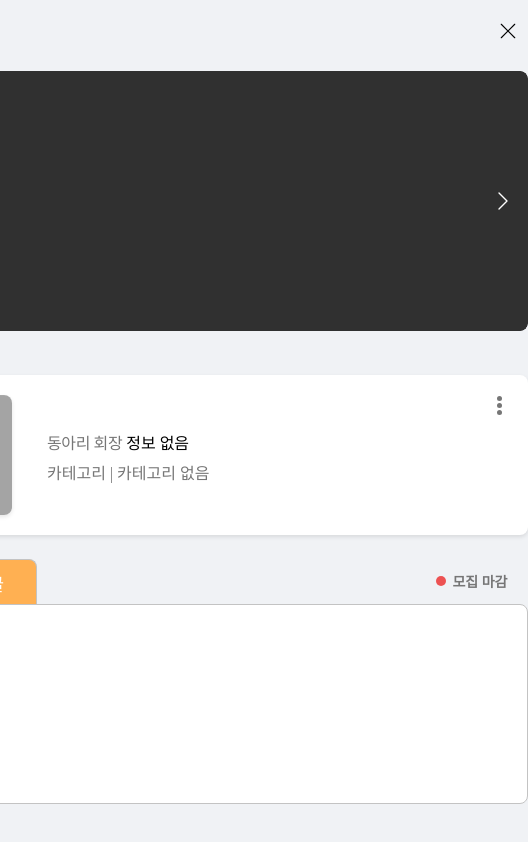
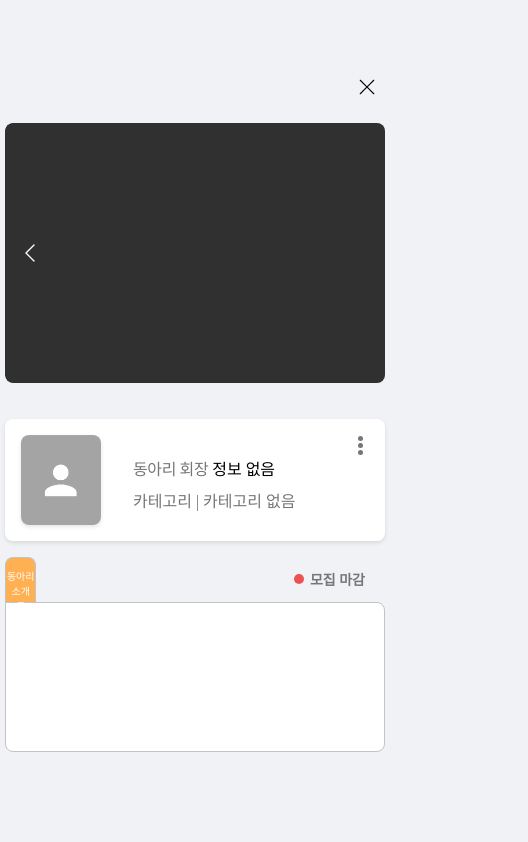
Before and after one commit to USW-Circle-Link/USW-Circle-Link-Web, a Vue app: page /club-popup in a window 390 px wide. Shown: the whole page, 528 px wide, since content can reach past the window. Built offline with nearby package versions, Linux system fonts and the light colour scheme.

Commit message:
팝업 반응형

```diff
--- a/src/components/Admin/ClubInfoPopup.vue
+++ b/src/components/Admin/ClubInfoPopup.vue
@@ -253,21 +253,37 @@ export default {
 <style scoped>
 .club-profile {
   width: 100%;
+  min-width: 380px;
   min-height: 100vh;
   background: #F0F2F5;
   display: flex;
   justify-content: center;
   align-items: center;
-  padding: 32px;
+  padding: 16px;
   box-sizing: border-box;
 }
 
+@media (min-width: 768px) {
+  .club-profile {
+    padding: 32px;
+  }
+}
+
 .content-container {
-  width: 665px; /* 모든 섹션의 너비를 665px로 통일 */
+  width: 100%;
+  max-width: 665px;
+  min-width: 380px;
   display: flex;
   flex-direction: column;
-  gap: 24px; /* 모든 섹션 사이의 간격을 일관되게 설정 */
+  gap: 16px; /* 모든 섹션 사이의 간격을 일관되게 설정 */
   align-items: center;
+  box-sizing: border-box;
+}
+
+@media (min-width: 768px) {
+  .content-container {
+    gap: 24px;
+  }
 }
 
 .slider-wrapper {
@@ -281,39 +297,79 @@ export default {
 }
 
 .ClubInfo {
-  width: 626px;
+  width: 100%;
   background-color: #fff;
   border-radius: 8px;
-  padding: 20px;
+  padding: 16px;
   display: flex;
   align-items: center;
   box-shadow: 0 2px 4px rgba(0, 0, 0, 0.1);
   position: relative;
+  box-sizing: border-box;
+  flex-wrap: wrap;
+  gap: 16px;
+}
+
+@media (min-width: 768px) {
+  .ClubInfo {
+    padding: 20px;
+    flex-wrap: nowrap;
+    gap: 0;
+  }
 }
 
 .ClubInfo .logo {
-  margin-left: 20px; /* Adjust the value as needed */
+  margin-left: 0;
+  margin-right: 16px;
+}
+
+@media (min-width: 768px) {
+  .ClubInfo .logo {
+    margin-left: 20px;
+    margin-right: 35px;
+  }
 }
 
 .club-details .clubname {
-  font-size: 24px;
+  font-size: 20px;
   font-weight: 600;
   margin: 0;
   color: #333;
+  word-break: break-word;
+}
+
+@media (min-width: 768px) {
+  .club-details .clubname {
+    font-size: 24px;
+  }
 }
 
 .logo {
-  width: 110px;
-  height: 120px;
+  width: 80px;
+  height: 90px;
   object-fit: cover;
   border-radius: 8px;
-  margin-right: 35px;
   box-shadow: 0 2px 4px rgba(0, 0, 0, 0.1);
+  flex-shrink: 0;
+}
+
+@media (min-width: 768px) {
+  .logo {
+    width: 110px;
+    height: 120px;
+  }
 }
 
 .Info {
   flex-grow: 1;
-  margin-top: -5px;
+  margin-top: 0;
+  min-width: 0; /* Allow text to wrap properly */
+}
+
+@media (min-width: 768px) {
+  .Info {
+    margin-top: -5px;
+  }
 }
 
 .hashtags {
@@ -333,8 +389,15 @@ export default {
 
 .more-options {
   position: absolute;
-  top: 20px;
-  right: 20px;
+  top: 16px;
+  right: 16px;
+}
+
+@media (min-width: 768px) {
+  .more-options {
+    top: 20px;
+    right: 20px;
+  }
 }
 
 .dots-button {
@@ -361,8 +424,15 @@ export default {
   box-shadow: 0 4px 6px rgba(0, 0, 0, 0.1);
   border-radius: 8px;
   padding: 10px;
-  width: 280px;
+  width: 250px;
   z-index: 100;
+  max-width: calc(100vw - 32px);
+}
+
+@media (min-width: 768px) {
+  .contact-info-popup {
+    width: 280px;
+  }
 }
 
 .popup-header {
@@ -472,7 +542,7 @@ export default {
 
 /* 탭 버튼 */
 .tabs button {
-  width: 174px;
+  width: 50%;
   height: 45px;
   padding: 10px 0;
   text-align: center;
@@ -482,8 +552,15 @@ export default {
   border-bottom: none;
   cursor: pointer;
   transition: all 0.3s ease;
-  font-size: 18px;
+  font-size: 10px;
   font-weight: 500;
+}
+
+@media (min-width: 768px) {
+  .tabs button {
+    width: 174px;
+    font-size: 10px;
+  }
 }
 
 /* 왼쪽 탭 버튼 스타일 */
@@ -523,6 +600,7 @@ export default {
   color: #FFFFFF;
   border: 1px solid #C3C3C3;
   border-bottom: none; /* 하단 테두리를 제거하여 탭 내용과 연결 */
+  font-size: 10px;
 }
 
 /* 비활성화된 탭 */
@@ -535,22 +613,36 @@ export default {
 /* 탭 내용 */
 .tab-content {
   width: 100%;
-  padding: 24px;
+  padding: 16px;
   background-color: #fff;
   border: 1px solid #C3C3C3;
   border-radius: 0 8px 8px 8px;
   box-sizing: border-box;
-  min-height: 200px;
-  max-height: 500px;
+  min-height: 150px;
+  max-height: 400px;
   overflow-y: auto;
 }
 
+@media (min-width: 768px) {
+  .tab-content {
+    padding: 24px;
+    min-height: 200px;
+    max-height: 500px;
+  }
+}
+
 .description {
-  font-size: 14px;
+  font-size: 13px;
   color: #333;
   line-height: 1.5;
-  word-break: break-all; /* 숫자도 줄바꿈 처리 */
+  word-break: break-word; /* 숫자도 줄바꿈 처리 */
   white-space: normal;   /* 공백 유지 */
+}
+
+@media (min-width: 768px) {
+  .description {
+    font-size: 14px;
+  }
 }
 
 .location {
@@ -558,7 +650,7 @@ export default {
 }
 
 .header-section {
-  width: 665px;
+  width: 100%;
   display: flex;
   flex-direction: column;
   gap: 24px;
@@ -567,17 +659,24 @@ export default {
 
 .close-button {
   position: absolute;
-  top: -30px;
+  top: -24px;
   right: 0;
   background: none;
   border: none;
-  padding: 8px;
+  padding: 6px;
   cursor: pointer;
   transition: opacity 0.2s ease;
   display: flex;
   align-items: center;
   justify-content: center;
   z-index: 100;
+}
+
+@media (min-width: 768px) {
+  .close-button {
+    top: -30px;
+    padding: 8px;
+  }
 }
 
 .close-button:hover {
@@ -610,7 +709,16 @@ export default {
 .club-details .clubleader,
 .club-details .clubroom,
 .club-details .hashtags {
-  margin-bottom: -10px; /* Adjust the value as needed to reduce spacing */
+  margin-bottom: -8px; /* Adjust the value as needed to reduce spacing */
+}
+
+@media (min-width: 768px) {
+  .club-details .clubname,
+  .club-details .clubleader,
+  .club-details .clubroom,
+  .club-details .hashtags {
+    margin-bottom: -10px;
+  }
 }
 
 .contact-info-popup a {
```
